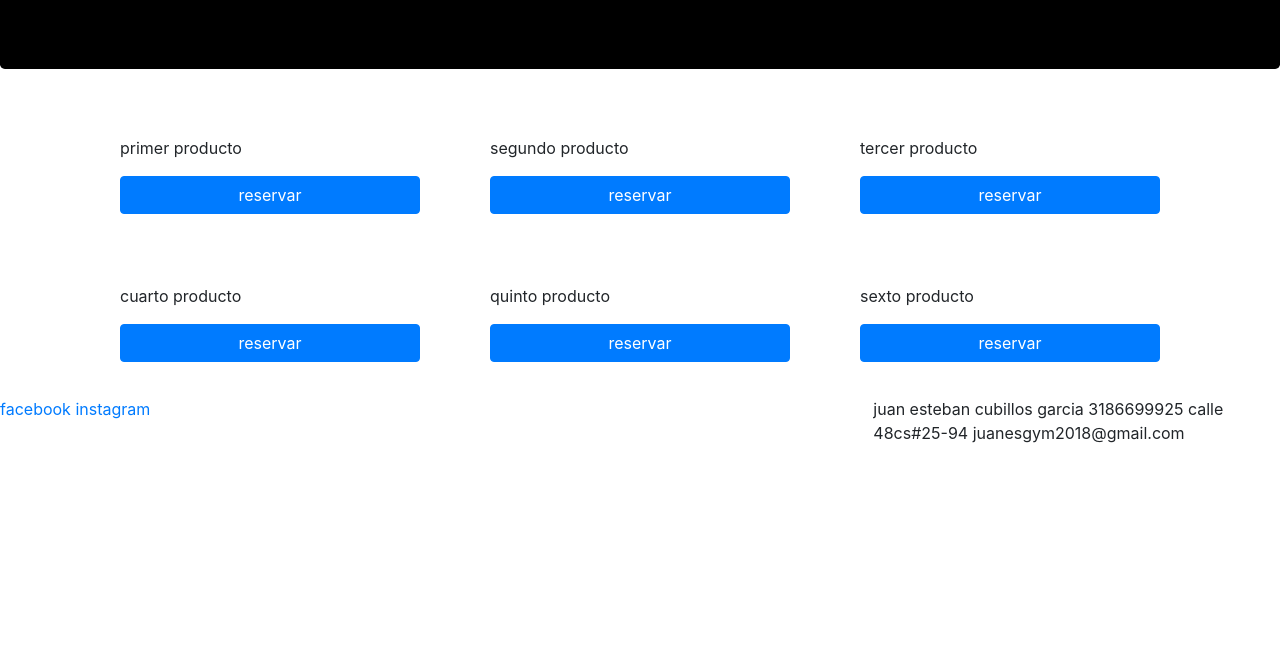
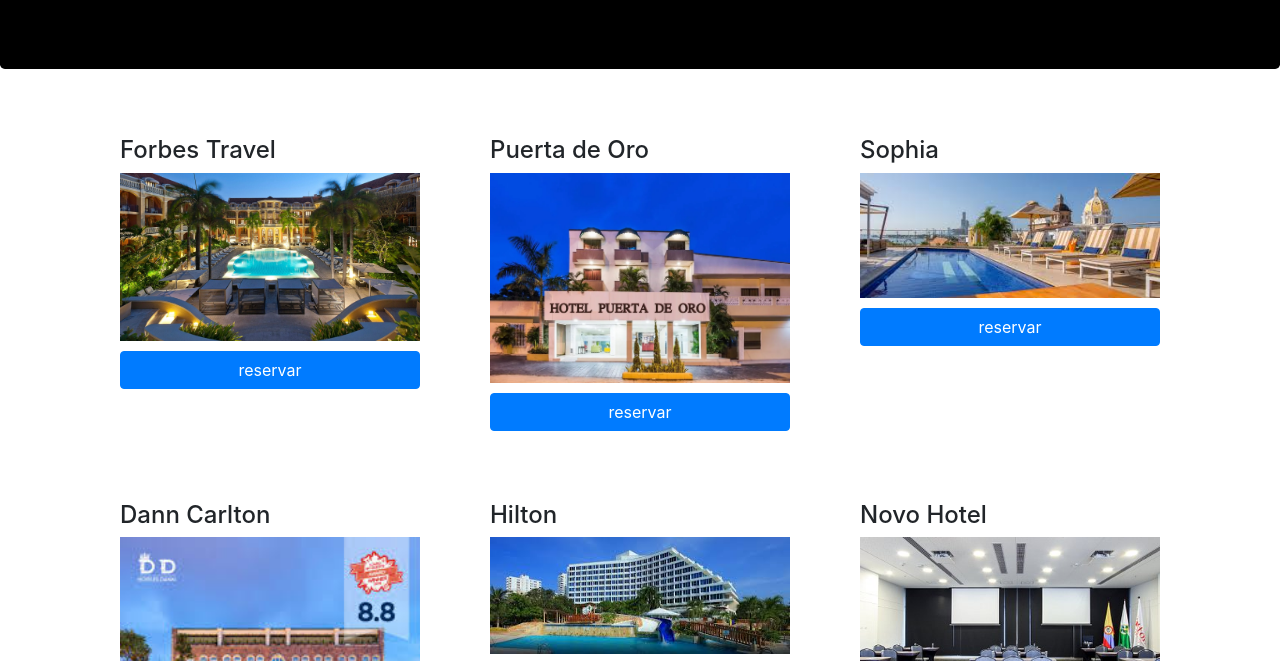
Before and after one commit to juanesGarcia/boostrap, a website: page index.html in a window 1280 px wide. Shown: the part 115-776 px from the top of the page. Drawn offline with nearby package versions, Linux system fonts and the light colour scheme.

Commit message:
agregando imagenes

```diff
--- a/index.html
+++ b/index.html
@@ -23,29 +23,35 @@
 
     <div class="container d-flex flex-row">
         <div class=" card-hotel">
-          <p>primer producto</p>
+          <h4>Forbes Travel </h4>
+          <img class="imagen"  src="imagenes/hotel1.jpg" />
           <button class="btn btn-primary btn-reverse justify-content-between">reservar</button>
         </div>
         <div class=" card-hotel">
-          <p>segundo producto</p>
+          <h4>Puerta de Oro</h4>
+          <img class="imagen"  src="imagenes/hotel2.webp" />
           <button class="btn btn-primary btn-reverse">reservar</button>
         </div>
         <div class="card-hotel">
-          <p>tercer producto</p>
+          <h4>Sophia</h4>
+          <img class="imagen"  src="imagenes/hotel3.jpg" />
           <button class="btn btn-primary btn-reverse">reservar</button>
       </div>
     </div>
     <div class="container  d-flex flex-row">
         <div class="card-hotel">
-          <p>cuarto producto</p>
+          <h4>Dann Carlton</h4>
+          <img class="imagen"  src="imagenes/hotel4.jpg" />
           <button class="btn btn-primary btn-reverse">reservar</button>
         </div>
         <div class="card-hotel">
-          <p>quinto producto</p>
+          <h4>Hilton</h4>
+          <img class="imagen"  src="imagenes/hotel5.jpg" />
           <button class="btn btn-primary btn-reverse">reservar</button>
         </div>
         <div class="card-hotel">
-          <p>sexto producto</p>
+          <h4>Novo Hotel</h4>
+          <img class="imagen"  src="imagenes/hotel6.jpg" />
           <button class="btn btn-primary btn-reverse">reservar</button>
         </div>
     </div>
--- a/style.css
+++ b/style.css
@@ -20,3 +20,10 @@
 .footer{
     margin: 30px;
 }
+
+.imagen{
+    width: 100%;
+    height: auto;
+    object-fit: cover;
+    margin-bottom: 10px;
+}
```
Also changed, not shown: imagenes/hotel1.jpg (added), imagenes/hotel2.webp (added), imagenes/hotel3.jpg (added), imagenes/hotel4.jpg (added), imagenes/hotel5.jpg (added), imagenes/hotel6.jpg (added).
